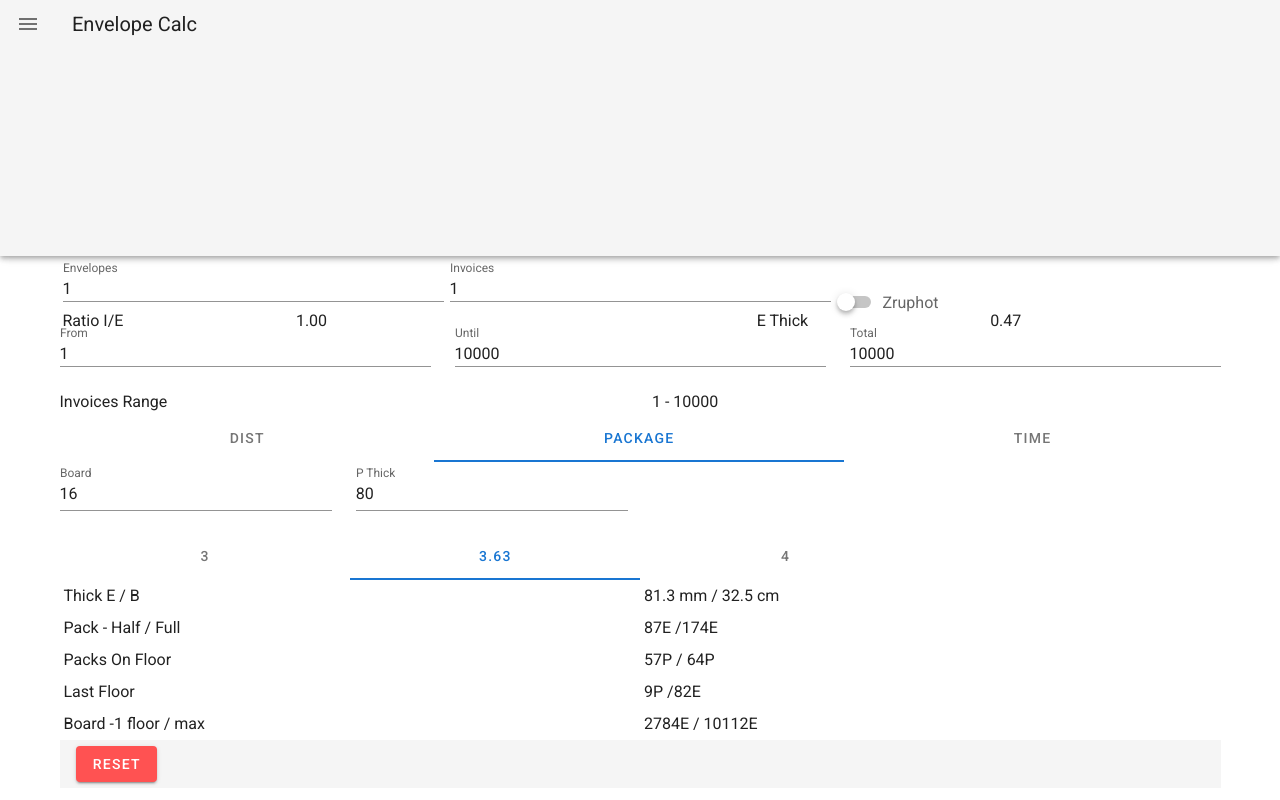
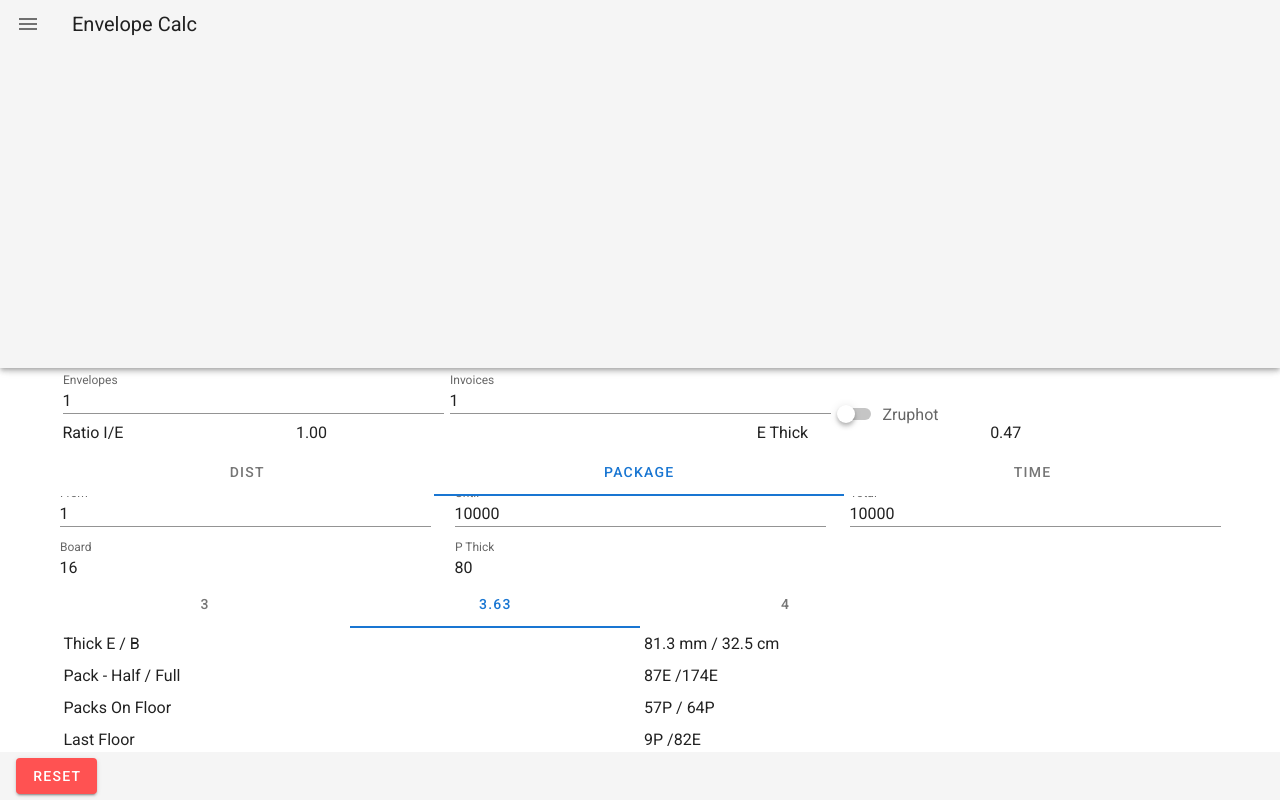
Before and after one commit to aviyot/envelope.calc, a Vue app: page / in a window 1280 px wide. Built offline with nearby package versions, Linux system fonts and the light colour scheme.

Commit message:
add range to package and time

```diff
--- a/src/App.vue
+++ b/src/App.vue
@@ -37,7 +37,6 @@
     </v-navigation-drawer>
     <v-container>
       <Order class="order bg-primary text-light" />
-      <Packaging class="packaing" />
       <v-tabs v-model="componentDisplay.tab" grow>
         <v-tab>Dist</v-tab>
         <v-tab>PACKAGE</v-tab>
@@ -77,7 +76,7 @@
         <Board class="board" />
         <CalcTime class="calc-time" />
       </div>-->
-       <v-footer class="font-weight-medium">
+       <v-footer class="font-weight-medium" app>
        <v-btn v-on:click="restState" color="error"  >RESET</v-btn>
     </v-footer>
     </v-container>
@@ -88,7 +87,6 @@
 <script>
 import { store } from "./store/store";
 import { mapMutations, mapState } from "vuex";
-import Packaging from "./components/Packaging";
 import Order from "./components/Order";
 import CalcTime from "./components/CalcTime";
 import Board from "./components/Board";
@@ -103,7 +101,6 @@ export default {
   },
   name: "App",
   components: {
-    Packaging,
     Order,
     CalcTime,
     Board,
@@ -125,15 +122,5 @@ export default {
 </script>
 
 <style >
-/* .main {
-  margin: 10px 10px;
-  display: grid;
-  grid-row-gap: 16px;
-} */
 
-
-
-body {
-  font-size: 16px;
-}
 </style>
--- a/src/components/Board.vue
+++ b/src/components/Board.vue
@@ -1,17 +1,20 @@
 <template>
   <div class="board">
-    <v-row class="package-type">
-      <v-col cols="3">
-        <v-text-field type="number" v-model="boardSize" label="Board"></v-text-field>
+
+        <Packaging />
+        <v-row>
+      <v-col  cols="4">
+        <v-text-field type="number" v-model="boardSize" label="Board" dense hide-details></v-text-field>
       </v-col>
-      <v-col cols="3">
-        <v-text-field type="number" v-model="thickness" label="P Thick"></v-text-field>
+      <v-col cols="4">
+        <v-text-field type="number" v-model="thickness" label="P Thick" dense hide-details></v-text-field>
       </v-col>
+      </v-row>
+
       <!--   <v-col cols="6">
        <v-checkbox v-model="componentDisplay.fullFloor" label="Full F"></v-checkbox>
        <v-checkbox v-model="componentDisplay.coumputedFloor" label="Calc F"></v-checkbox>
       </v-col>-->
-    </v-row>
       <v-tabs v-model="componentDisplay.floorTab">
         <!-- <v-tab>{{Math.round(calBoardFloors.floors)}}</v-tab> -->
         <v-tab>{{Math.floor(calBoardFloors.floors)}}</v-tab>
@@ -112,11 +115,14 @@
 <script>
 import { mapGetters, mapState } from "vuex";
 import BoardCalc from "./BoardCalc";
+import Packaging  from "./Packaging";
+
 
 export default {
   name: "Board",
   components: {
-    BoardCalc
+    BoardCalc,
+    Packaging
   },
   computed: {
     ...mapState(["componentDisplay"]),
@@ -161,21 +167,6 @@ export default {
 };
 </script>
 <style scoped>
-.full-floors > div,
-.floors > div {
-  display: grid;
-  grid-template-columns: 1fr 1fr;
-}
-
-.package {
-  display: grid;
-  grid-row-gap: 10px;
-  grid-template-columns: 1fr;
-}
-
-input {
-  width: 40px;
-}
 
 .v-tab {
   min-width: 25%;
--- a/src/components/CalcTime.vue
+++ b/src/components/CalcTime.vue
@@ -2,12 +2,19 @@
 <v-container>
     <v-row>
       <v-col>
-        <label>Speed</label>
+        <v-text-field type="number" label="Speed" v-model="speedConveyor" dense hide-details></v-text-field>
       </v-col>
       <v-col>
-        <v-text-field type="number" v-model="speedConveyor" dense hide-details></v-text-field>
+        <v-text-field type="number" label="From" v-model="fromEnvelope" dense hide-details></v-text-field>
+      </v-col>
+      <v-col>
+         <v-text-field type="number" label="Until" v-model="untilEnvelope" dense hide-details></v-text-field>
+      </v-col>
+      <v-col>
+          <v-text-field type="number" label="Total" v-model="totalEnvelope" dense hide-details></v-text-field>
       </v-col>
     </v-row>
+
     <v-row>
       <v-col>
         <label>Duration</label>
@@ -77,7 +84,7 @@ export default {
   name: "CalcTime",
   methods: {},
   computed: {
-    ...mapGetters(["getTime", "envelopesPerTime"]),
+    ...mapGetters(["getTime", "envelopesPerTime","totalEnvelope"]),
     ...mapState({
       workTime: "machine"
     }),
@@ -97,6 +104,30 @@ export default {
         this.$store.commit("upateStartTime",value)
       }
     },
+    fromEnvelope : {
+        get(){
+          return this.$store.state.machine.fromEnvelope;
+        },
+        set(value){
+           this.$store.commit("updateFromEnvelope",value);
+        }
+    },
+    untilEnvelope : {
+  get(){
+    return this.$store.state.machine.untilEnvelope;
+        },
+        set(value){
+          this.$store.commit("updateUntilEnvelope",value)
+        }
+    },
+ /*    totalEnvelope : {
+  get(){
+return 0
+        },
+        set(value){
+
+        }
+    }, */
     endTime : {
       get(){
        return this.$store.state.machine.end;
@@ -108,7 +139,7 @@ export default {
     durationMinute: function() {
       const MINUTE = 60;
       return (
-        this.$store.getters.envelopesBetweenAmount /
+        this.$store.getters.totalEnvelope /
         (this.speedConveyor / MINUTE)
       );
     },
--- a/src/components/Packaging.vue
+++ b/src/components/Packaging.vue
@@ -2,7 +2,7 @@
 
 </style>
 <template>
-  <div >
+
     <v-row>
       <v-col>
         <v-text-field v-model="orderFrom" type="number" label="From" dense required hide-details></v-text-field>
@@ -14,7 +14,7 @@
         <v-text-field readonly :value="orderUntil - (orderFrom- 1)" type="number" label="Total" dense required hide-details></v-text-field>
       </v-col>
     </v-row>
-    <v-row>
+   <!--  <v-row>
          <v-col>
              Invoices Range
           </v-col>
@@ -22,8 +22,7 @@
        {{(orderFrom * ratioInvoiceEnvelope).toFixed() }} - {{(orderUntil * ratioInvoiceEnvelope).toFixed()}}
         </v-col>
 
-        </v-row>
-  </div>
+        </v-row> -->
 </template>
 <script>
 import {mapGetters } from 'vuex';
--- a/src/store/intialState.js
+++ b/src/store/intialState.js
@@ -46,7 +46,10 @@ componentDisplay : {
   machine: {
     speedConveyor: 10000,
     start:"12:00",
-    end:"12:05"
+    end:"12:05",
+    fromEnvelope:1,
+    untilEnvelope:5000,
+    totalEnvelope:null
   },
   thicknessParameter: {
     envelopeThickness: 0.088,
--- a/src/store/store.js
+++ b/src/store/store.js
@@ -164,6 +164,9 @@ export const store = new Vuex.Store({
         fullFloors,
         floors
       };
+    },
+    totalEnvelope : state => {
+      return state.machine.untilEnvelope - state.machine.fromEnvelope + 1;
     }
   },
   mutations: {
@@ -213,8 +216,17 @@ export const store = new Vuex.Store({
     },
     updateEndTime(state,endTime){
       state.machine.end = endTime
-    }
-    ,
+    },
+
+  updateFromEnvelope(state,fromEnvelope){
+         state.machine.fromEnvelope = fromEnvelope;
+  },
+  updateUntilEnvelope(state,untilEnvelope){
+    state.machine.untilEnvelope = untilEnvelope;
+},
+/* updateTotalEnvelope(state,totalEnvelope){
+  state.machine.totalEnvelope = totalEnvelope;
+}, */
     toggleDisplayComp(state){
       state.componentDisplay.distribution = !state.componentDisplay.distribution;
     }
```
